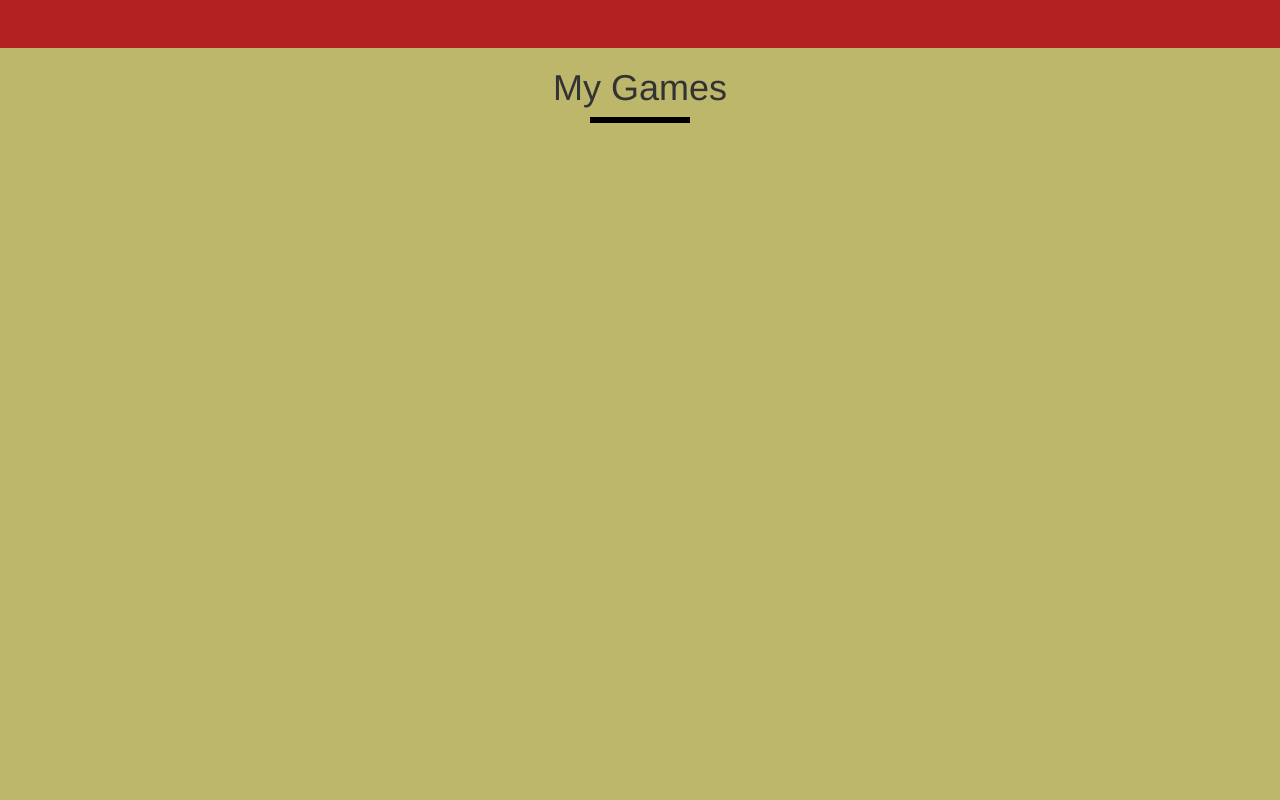
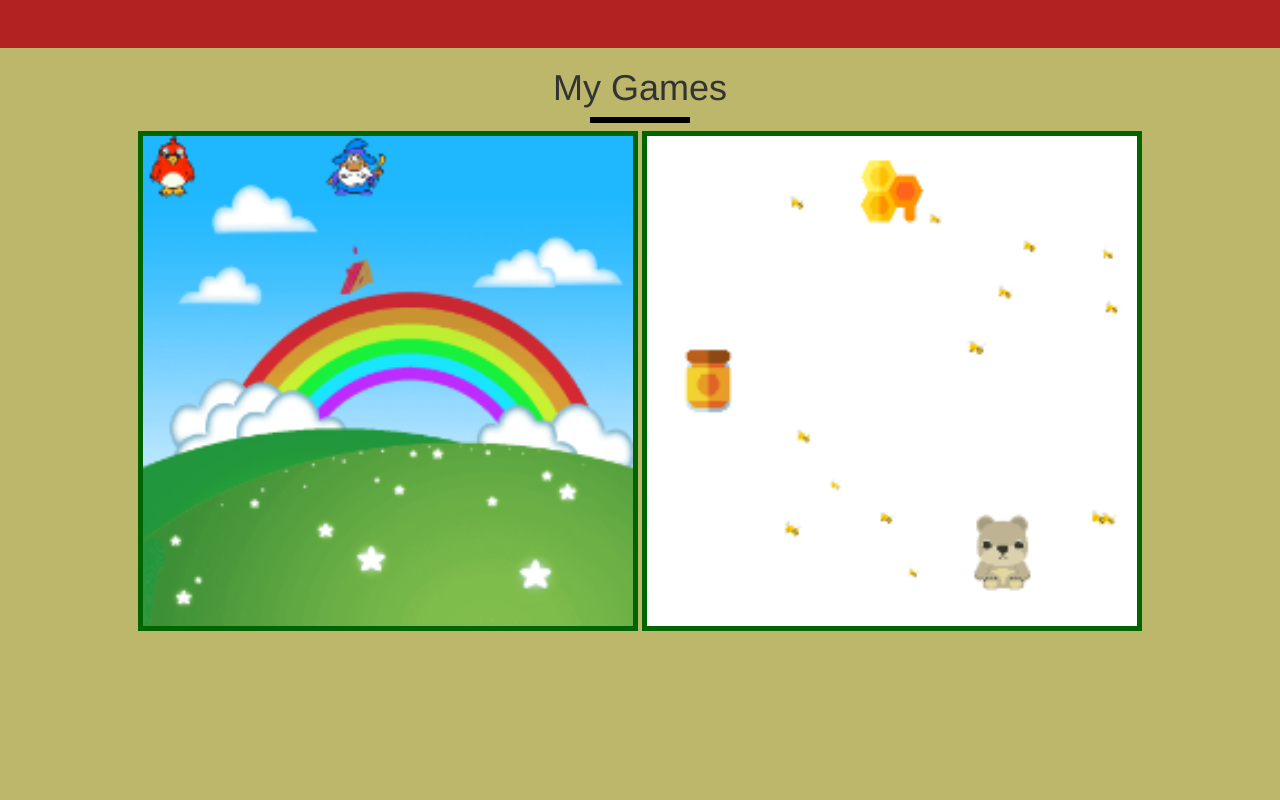
Before and after one commit to AlphaEEE/Jayden-Salifu, a plain HTML site: page lndex.html in a window 1280 px wide. Shown: the part 2160-2960 px from the top of the page. Drawn offline with nearby package versions, Linux system fonts and the light colour scheme.

Commit message:
Add files via upload

```diff
--- a/lndex.html
+++ b/lndex.html
@@ -53,16 +53,26 @@
     <section id="apps">
         <h1>My Apps</h1>
         <div class="line"></div>
+        <iframe width="400" height="620" style="border: 0px;" src="https://studio.code.org/projects/applab/qlrDtwI06Za-EcOZuRNKKU4peMBioUsIICfN4kwpZE9/embed?nosource"></iframe>
+        <iframe width="400" height="620" style="border: 0px;" src="https://studio.code.org/projects/applab/lSX2Qsct8Rgwq2NC8gar4WU7vqYS1kwGVJe9Z52yZH2/embed?nosource"></iframe>
     </section>
 
     <section id="games">
         <h1>My Games</h1>
         <div class="line"></div>
+        <a href="https://studio.code.org/projects/playlab/unlLyaHCET3OZPNAjqnOanEGh-lCv7w8s-f_u6Q9Ll8" target="_blank">
+            <img src="Game%201.png" id="pic1">
+        </a>
+        <a href="https://studio.code.org/projects/spritelab/7RJYGS-7Trb4bNLC6DFhVJD6E-Pvj1hK3760nxOuBeQ" target="_blank">
+            <img src="Game%202.png" id="pic2">
+        </a>
     </section>
 
     <section id="chatbot">
         <h1>My Chatbot</h1>
         <div class="line"></div>
+        <iframe allow="microphone;" width="400" height="620" src="https://console.dialogflow.com/api-client/demo/embedded/029e0f6b-93e6-4e1a-8a32-e12c58327155">
+        </iframe>
     </section>
 
     <section id="contact">
--- a/style.css
+++ b/style.css
@@ -92,7 +92,7 @@ html {
     height: 800px;
     text-align: center;
     overflow: hidden;
-    background-color: darkkhaki
+    background-color: darkkhaki;
 }
 
 #chatbot {
@@ -100,7 +100,7 @@ html {
     height: 800px;
     text-align: center;
     overflow: hidden;
-    background-color: dodgerblue
+    background-color: dodgerblue;
 }
 
 #contact {
@@ -116,3 +116,15 @@ html {
     top: 0;
     z-index: 99999;
 }
+
+#pic1,
+#pic2 {
+    height: 500px;
+    border: 5px solid darkgreen;
+    transition: transform .2s;
+}
+
+#pic1:hover,
+#pic2:hover {
+    transform: scale(0.9);
+}
```
Also changed, not shown: Game 1.png (added), Game 2.png (added).
